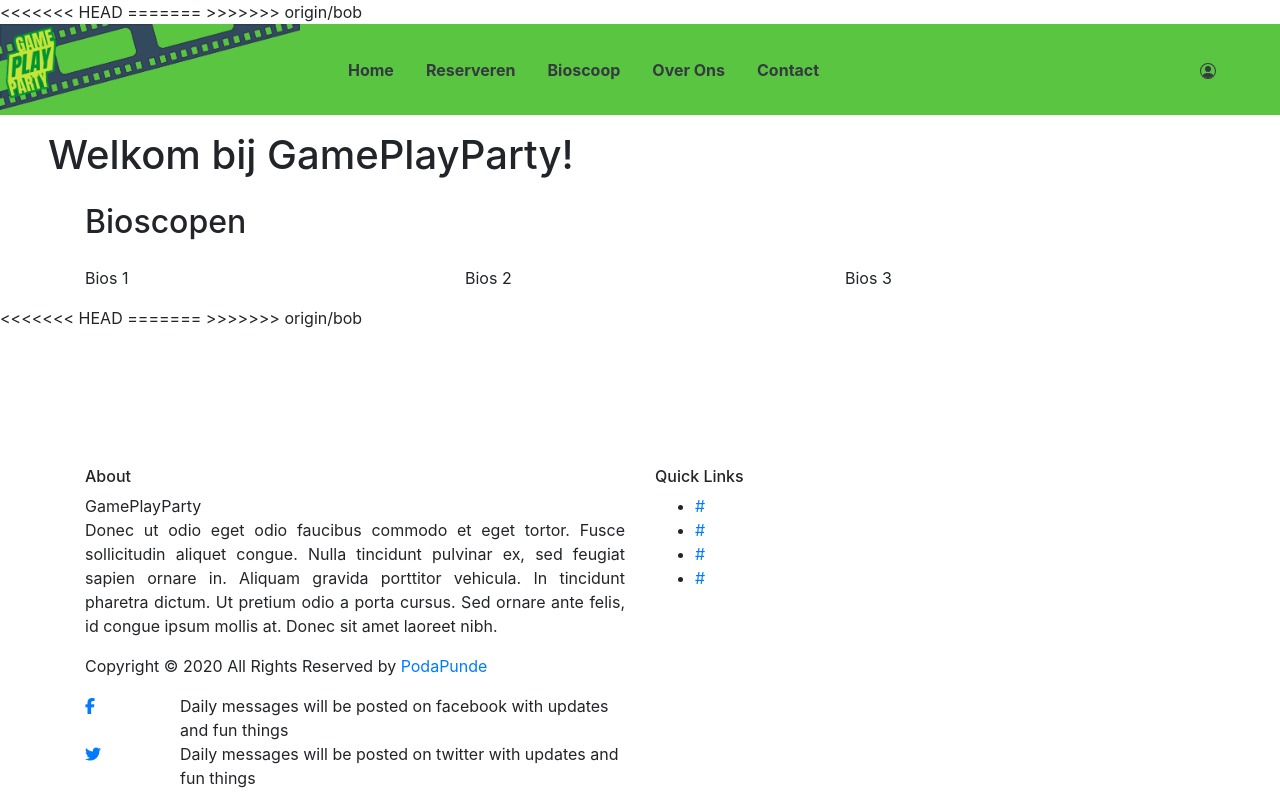
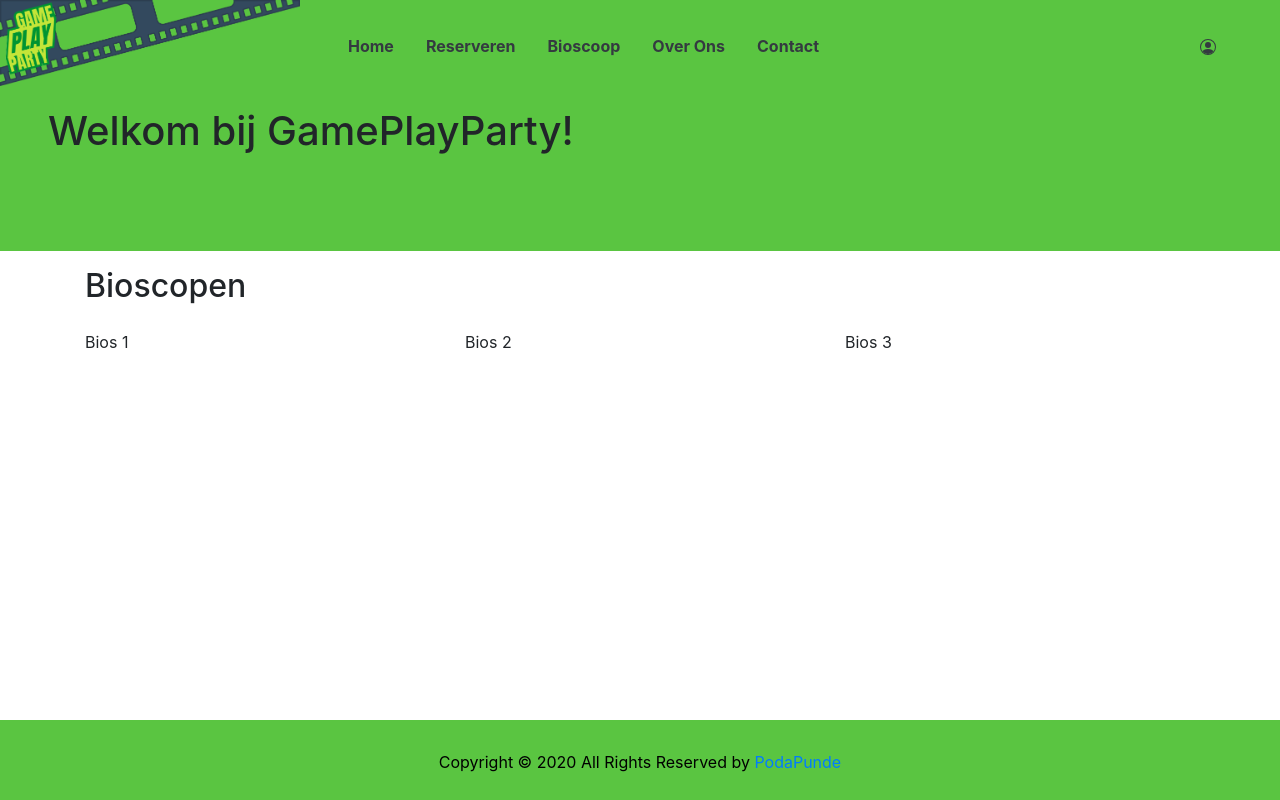
Before and after one commit to PodaPunde-GamePlayParty/PodaPunde, a PHP site: page /mm/ in a window 1280 px wide. Run offline with PHP 8.4, Linux system fonts and the light colour scheme; some libraries are stand-ins or nearby versions.

Commit message:
Footer en Merge

```diff
--- a/app/views/fragments/footer.php
+++ b/app/views/fragments/footer.php
@@ -1,4 +1,3 @@
-<<<<<<< HEAD
 <script src="https://code.jquery.com/jquery-3.5.1.slim.min.js"
     integrity="sha384-DfXdz2htPH0lsSSs5nCTpuj/zy4C+OGpamoFVy38MVBnE+IbbVYUew+OrCXaRkfj" crossorigin="anonymous">
 </script>
@@ -10,7 +9,6 @@
 </script>
 <!-- Fontawesome -->
 <script src="https://use.fontawesome.com/c6692de691.js"></script>
-=======
 <!-- jQuery (necessary for Bootstrap's JavaScript plugins) -->
 <script src="https://ajax.googleapis.com/ajax/libs/jquery/1.12.4/jquery.min.js"></script>
 <!-- Include all compiled plugins (below), or include individual files as needed -->
@@ -18,65 +16,15 @@
 
 
 <footer class="footer">
-
   <div class="container">
-    <div class="row">
-
-      <div class="col-6">
-        <h6>About</h6>
-        <p class="text-justify">GamePlayParty <br>
-        Donec ut odio eget odio faucibus commodo et eget tortor. Fusce sollicitudin aliquet congue.
-        Nulla tincidunt pulvinar ex, sed feugiat sapien ornare in. Aliquam gravida porttitor vehicula.
-        In tincidunt pharetra dictum. Ut pretium odio a porta cursus.
-        Sed ornare ante felis, id congue ipsum mollis at.
-        Donec sit amet laoreet nibh.</p>
-      </div>
-
-      <div class="col-6">
-        <h6>Quick Links</h6>
-        <ul class="footer-links">
-          <li><a href="#">#</a></li>
-          <li><a href="#">#</a></li>
-          <li><a href="#">#</a></li>
-          <li><a href="#">#</a></li>
-        </ul>
-      </div>
-
-    </div>
 
     <div class="row">
       <div class="col">
         <p class="copyright-text">Copyright &copy; 2020 All Rights Reserved by <a href="#">PodaPunde</a></p>
       </div>
     </div>
-
-    <!-- <div class="row"> -->
-
-      <div class="row">
-        <div class="col-1">
-          <a class="facebook" href="#" target="_blank"><i class="fa fa-facebook"></i></a>
-        </div>
-
-        <div class="col-5">
-          Daily messages will be posted on facebook with updates and fun things
-        </div>
-      </div>
-
-      <div class="row">
-        <div class="col-1">
-          <a class="twitter" href="#" target="_blank"><i class="fa fa-twitter"></i></a>
-        </div>
-
-        <div class="col-5">
-          Daily messages will be posted on twitter with updates and fun things
-        </div>
-      </div>
-
-    <!-- </div> -->
-
   </div>
 </footer>
->>>>>>> origin/bob
 
 </body>
 
--- a/app/views/fragments/header.php
+++ b/app/views/fragments/header.php
@@ -2,23 +2,15 @@
 <html lang="en">
 
 <head>
-    <?php
-        echo '<title>' . SITENAME . '</title>';
-        echo '<link rel="stylesheet" href="' . URLROOT . '/css/custom.css"';
-    ?>
     <meta charset="UTF-8">
     <meta name="viewport" content="width=device-width, initial-scale=1.0">
     <link rel="stylesheet" href="https://stackpath.bootstrapcdn.com/bootstrap/4.5.2/css/bootstrap.min.css"
         integrity="sha384-JcKb8q3iqJ61gNV9KGb8thSsNjpSL0n8PARn9HuZOnIxN0hoP+VmmDGMN5t9UJ0Z" crossorigin="anonymous">
     <link href="https://stackpath.bootstrapcdn.com/font-awesome/4.7.0/css/font-awesome.min.css" rel="stylesheet"
         integrity="sha384-wvfXpqpZZVQGK6TAh5PVlGOfQNHSoD2xbE+QkPxCAFlNEevoEH3Sl0sibVcOQVnN" crossorigin="anonymous">
-<<<<<<< HEAD
 
     <link rel="stylesheet" href="<?php echo URLROOT; ?>/public/css/custom.css">
     <title><?php echo SITENAME; ?></title>
-=======
-
->>>>>>> origin/bob
 </head>
 
 <body class="m-0">
--- a/public/css/custom.css
+++ b/public/css/custom.css
@@ -1,11 +1,23 @@
-<<<<<<< HEAD
+/*
+*
+* © 2020 Team PodaPunde
+*
+* CSS Stylesheet
+*
+*/
+
+:root {
+  /* Colors will change, Now there are test colors */
+  --main: #5ac541;
+}
+
 .header {
-    background-color: #5ac541!important;
+    background-color: var(--main)!important;
     height: 20vh;
 }
 
 .navbar {
-    background-color: #5ac541!important;
+    background-color: var(--main)!important;
 }
 
 .border-top {
@@ -17,20 +29,6 @@
     font-size: 20px!important;
   }
 }
-=======
-/*
-*
-* © 2020 Team PodaPunde
-*
-* CSS Stylesheet
-*
-*/
-
-:root {
-  /* Colors will change, Now there are test colors */
-  --main: blue;
-  --second: red;
-}
 
 footer {
   position: absolute;
@@ -38,8 +36,10 @@ footer {
   width:  100%;
   padding-top: 30px;
   padding-bottom: 10px;
-  background: var(--second);
-  color: var(--main);
+  background: var(--main);
+  color: black;
 }
 
->>>>>>> origin/bob
+.col p.copyright-text {
+  text-align: center;
+}
```
